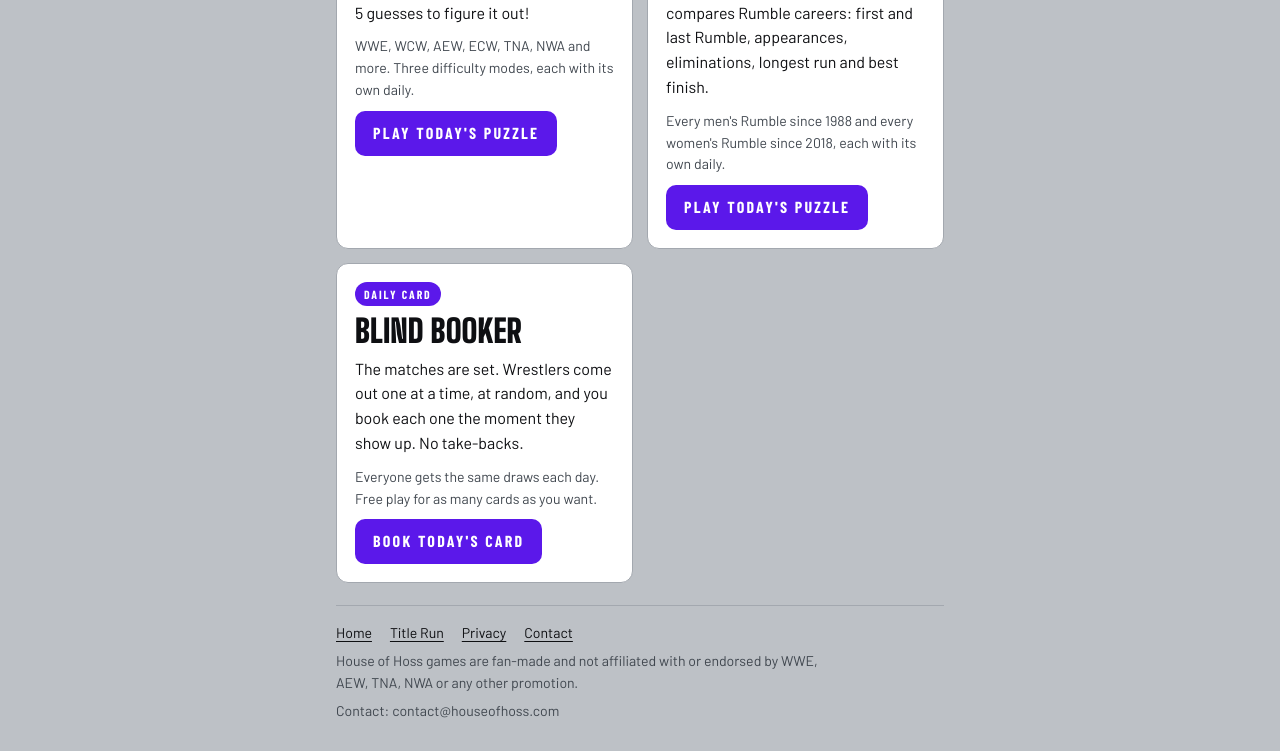
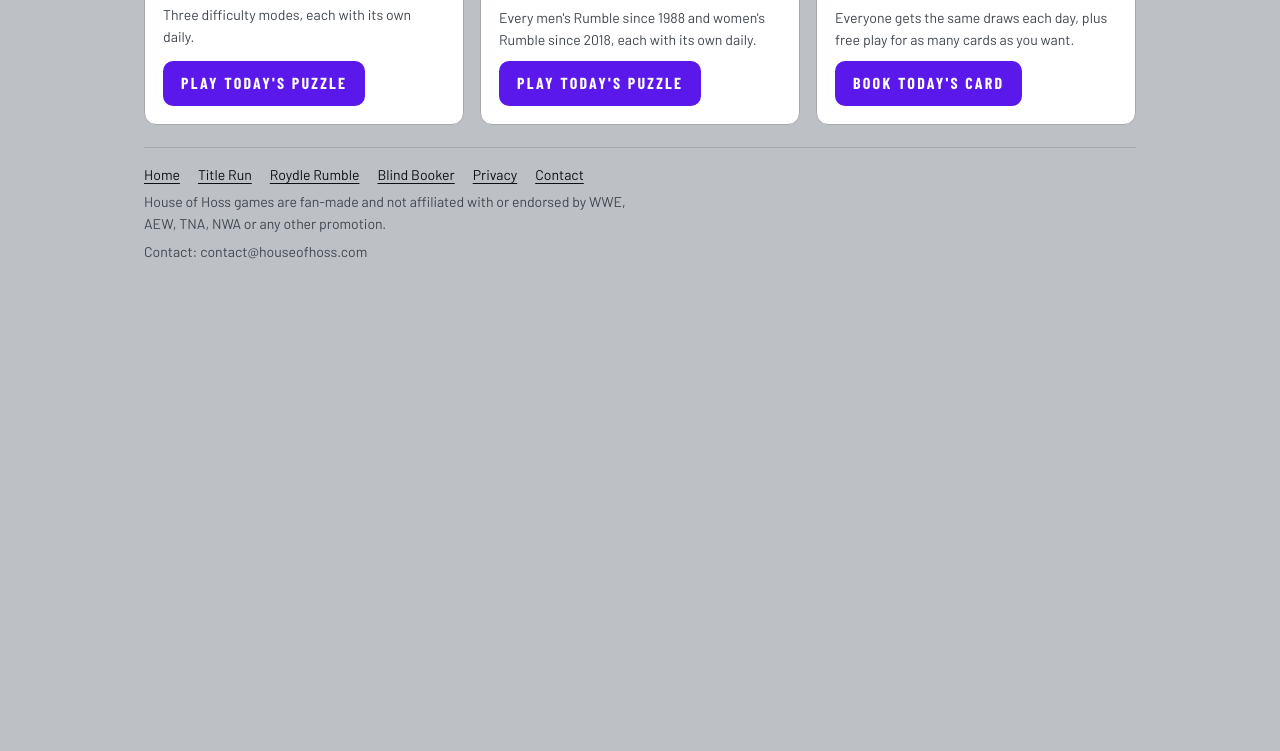
Before and after one commit to MegaPete00/megapete00.github.io, a plain HTML site: page index.html in a window 1280 px wide. Shown: the part 484-1235 px from the top of the page. After the commit the page ends 803 px from the top, so only its background shows below. Drawn offline with nearby package versions, Linux system fonts and the light colour scheme.

Commit message:
Add files via upload

```diff
--- a/index.html
+++ b/index.html
@@ -55,12 +55,14 @@ p,li{max-width:65ch} p{margin:0} ul,ol{margin:0;padding-left:1.2rem;display:grid
 .lede{font-size:1.12rem;color:var(--muted)}
 .eyebrow{font-family:var(--f-label);font-weight:700;font-size:.78rem;letter-spacing:.22em;text-transform:uppercase;color:var(--muted)}
 .fine{font-size:.88rem;color:var(--muted)}
-.games{display:grid;gap:14px;grid-template-columns:repeat(auto-fill,minmax(min(100%,17rem),1fr))}
-.game{display:grid;gap:10px;align-content:start;padding:18px;border-radius:12px;background:var(--panel);border:1px solid var(--line)}
+.home .wrap{max-width:64rem}
+.games{display:grid;gap:16px;grid-template-columns:1fr;grid-auto-rows:1fr}
+@media (min-width:52rem){ .games{grid-template-columns:repeat(3,minmax(0,1fr))} }
+.game{display:flex;flex-direction:column;gap:10px;padding:18px;border-radius:12px;background:var(--panel);border:1px solid var(--line)}
 .game h3{margin:0;font-family:var(--f-display);font-weight:900;font-size:2rem;line-height:.95;text-transform:uppercase}
-.game .tag{justify-self:start;font-family:var(--f-label);font-weight:700;font-size:.74rem;letter-spacing:.16em;text-transform:uppercase;padding:3px 9px;border-radius:999px;background:var(--gold);color:var(--gold-ink)}
+.game .tag{align-self:flex-start;font-family:var(--f-label);font-weight:700;font-size:.74rem;letter-spacing:.16em;text-transform:uppercase;padding:3px 9px;border-radius:999px;background:var(--gold);color:var(--gold-ink)}
 .game.soon{background:transparent;border-style:dashed} .game.soon h3{color:var(--muted)}
-.play{justify-self:start;display:inline-block;padding:10px 18px;border-radius:10px;background:var(--gold);color:var(--gold-ink);text-decoration:none;font-family:var(--f-label);font-weight:700;letter-spacing:.14em;text-transform:uppercase}
+.play{justify-self:start;align-self:flex-start;margin-top:auto;display:inline-block;padding:10px 18px;border-radius:10px;background:var(--gold);color:var(--gold-ink);text-decoration:none;font-family:var(--f-label);font-weight:700;letter-spacing:.14em;text-transform:uppercase}
 .chips{display:flex;flex-wrap:wrap;gap:8px;list-style:none;padding:0}
 .chips li{display:flex;align-items:center;gap:7px;font-size:.95rem}
 .sq{display:inline-block;width:14px;height:14px;border-radius:3px} .hit{background:#1B7F46} .near{background:#B88412} .miss{background:#C8232F}
@@ -68,7 +70,7 @@ footer{border-top:1px solid var(--line);padding-top:16px;display:grid;gap:6px;fo
 footer nav{display:flex;flex-wrap:wrap;gap:6px 18px}
 </style>
 </head>
-<body>
+<body class="home">
 <header class="bar">
   <div class="wrap"><p class="mark"><a href="/">House of Hoss</a></p><span class="crumb">Games and gadgets</span></div>
   <div class="ropes" aria-hidden="true"><i></i><i></i><i></i></div>
@@ -91,21 +93,21 @@ footer nav{display:flex;flex-wrap:wrap;gap:6px 18px}
   <article class="game">
     <span class="tag">Daily puzzle</span>
     <h3>Roydle Rumble</h3>
-    <p>Name the mystery Royal Rumble entrant in 8 guesses. Every guess compares Rumble careers: first and last Rumble, appearances, eliminations, longest run and best finish.</p>
-    <p class="fine">Every men's Rumble since 1988 and every women's Rumble since 2018, each with its own daily.</p>
+    <p>Try to guess the mystery Royal Rumble entrant. Each guess compares Rumble careers. You've got 8 guesses to figure it out!</p>
+    <p class="fine">Every men's Rumble since 1988 and women's Rumble since 2018, each with its own daily.</p>
     <a class="play" href="/roydle/">Play today's puzzle</a>
   </article>
   <article class="game">
     <span class="tag">Daily card</span>
     <h3>Blind Booker</h3>
-    <p>The matches are set. Wrestlers come out one at a time, at random, and you book each one the moment they show up. No take-backs.</p>
-    <p class="fine">Everyone gets the same draws each day. Free play for as many cards as you want.</p>
+    <p>The matches are set. Wrestlers come out one at a time, at random, and you book each one on the spot. No take-backs!</p>
+    <p class="fine">Everyone gets the same draws each day, plus free play for as many cards as you want.</p>
     <a class="play" href="/blindbooker/">Book today's card</a>
   </article>
 </section>
 
 <footer>
-  <nav aria-label="Site"><a href="/">Home</a><a href="/titlerun/">Title Run</a><a href="/privacy.html">Privacy</a><a href="mailto:contact@houseofhoss.com">Contact</a></nav>
+  <nav aria-label="Site"><a href="/">Home</a><a href="/titlerun/">Title Run</a><a href="/roydle/">Roydle Rumble</a><a href="/blindbooker/">Blind Booker</a><a href="/privacy.html">Privacy</a><a href="mailto:contact@houseofhoss.com">Contact</a></nav>
   <p>House of Hoss games are fan-made and not affiliated with or endorsed by WWE, AEW, TNA, NWA or any other promotion.</p>
   <p>Contact: contact@houseofhoss.com</p>
 </footer>
```
